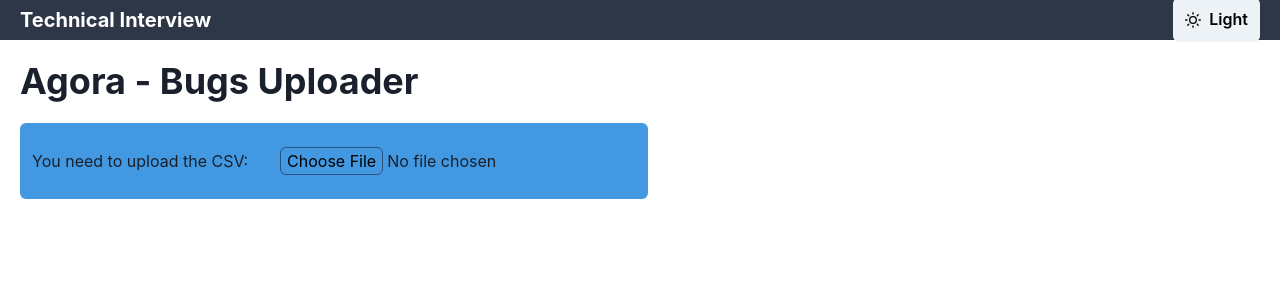
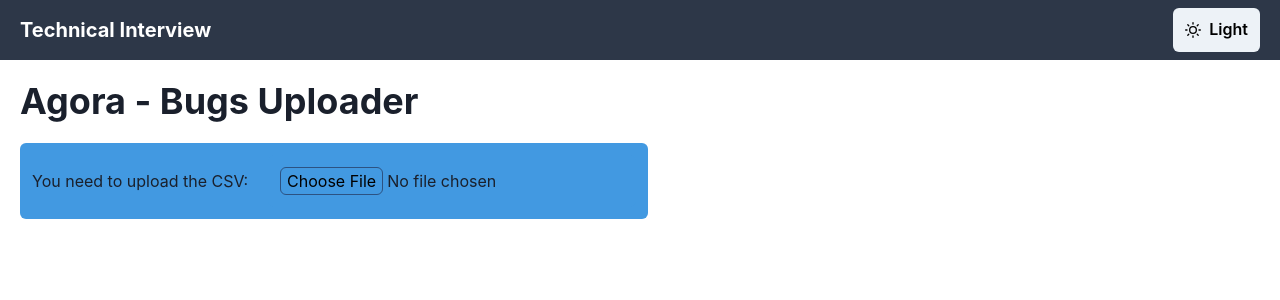
Before and after one commit to Naguumo/interview-next, a Next.js app: page /agora in a window 1280 px wide. Shown: the top 300 px of the page. Built offline with nearby package versions, Linux system fonts and the light colour scheme.

Commit message:
Minor layout fixes

```diff
--- a/components/PrimaryHeader.tsx
+++ b/components/PrimaryHeader.tsx
@@ -14,7 +14,7 @@
   const { colorMode, toggleColorMode } = useColorMode()
   return (
     <chakra.div
-      height='5vh'
+      height='60px'
       bg='gray.700'
       color='white'
       position='sticky'
--- a/layouts/Base/BaseLayout.tsx
+++ b/layouts/Base/BaseLayout.tsx
@@ -10,7 +10,7 @@
   return (
     <>
       <PrimaryHeader />
-      <Container marginTop={5} as='main' variant='full'>
+      <Container marginY={5} as='main' variant='full'>
         {label && <Heading marginBottom={5}>{label}</Heading>}
         {children}
       </Container>
```
